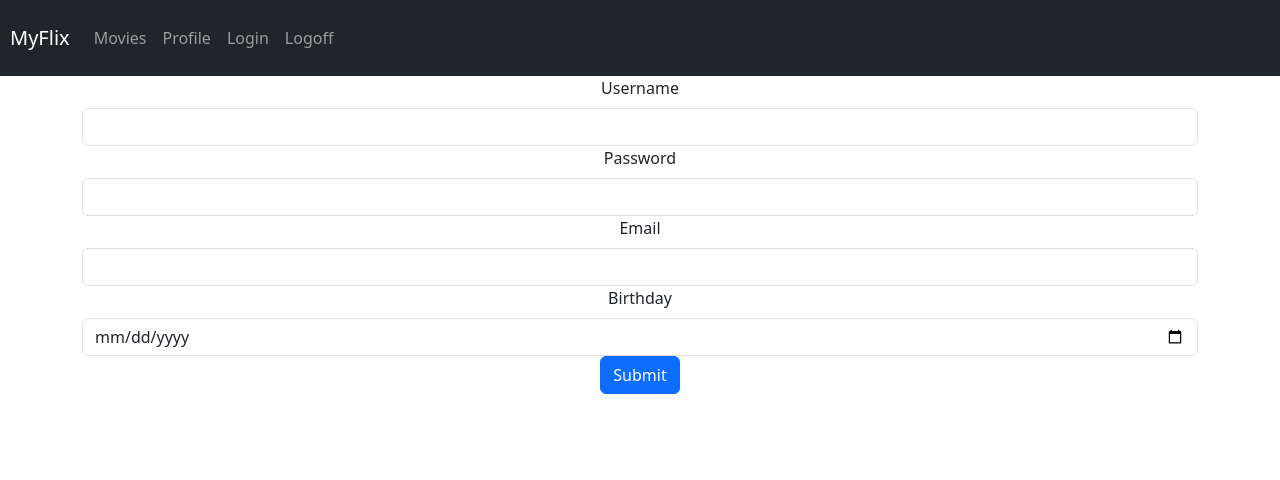
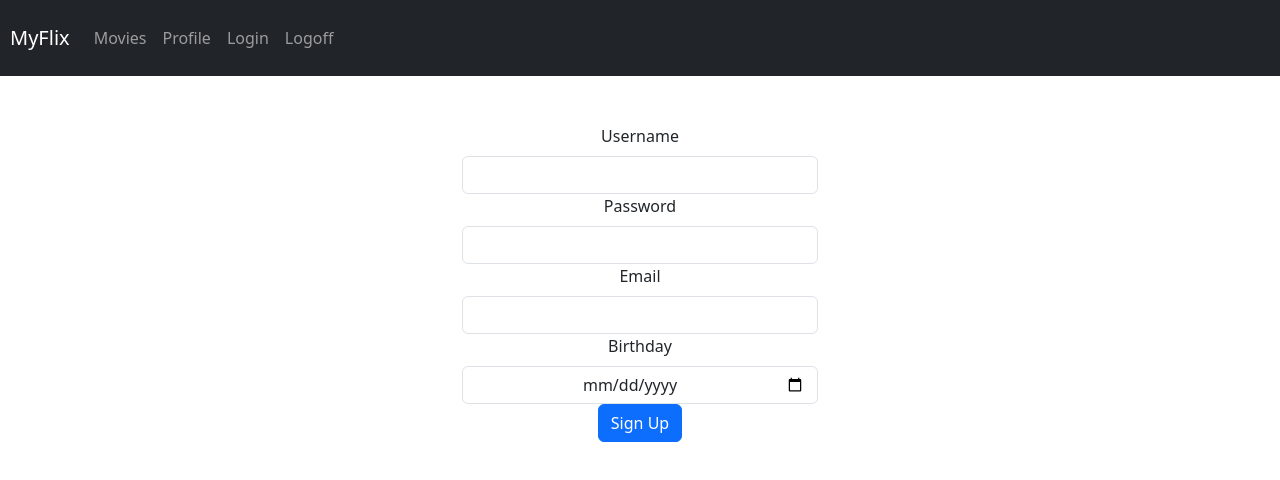
Before and after one commit to mizik1/myFlix-client, a React (Create React App) app: page /signup in a window 1280 px wide. Shown: the top 480 px of the page. Built offline with nearby package versions, Linux system fonts and the light colour scheme.

Commit message:
Summary
Fixed 'Back to Movies' button.

```diff
--- a/src/components/login-view/login-view.jsx
+++ b/src/components/login-view/login-view.jsx
@@ -1,6 +1,9 @@
 import React, { useState } from "react";
 import Button from "react-bootstrap/Button";
 import Form from "react-bootstrap/Form";
+import Row from "react-bootstrap/Row";
+import Col from "react-bootstrap/Col";
+import { Link } from "react-router-dom"; // Import Link from react-router-dom
 
 export const LoginView = ({ onLoggedIn }) => {
   const [username, setUsername] = useState("");
@@ -15,7 +18,6 @@ export const LoginView = ({ onLoggedIn }) => {
       Password: password,
     };
 
-    // Sends post request to my API using fetch then response is parsed to JSON with token
     fetch("https://great-movies-flix-ecc6317feb54.herokuapp.com/login", {
       method: "POST",
       headers: {
@@ -26,25 +28,21 @@ export const LoginView = ({ onLoggedIn }) => {
       .then((response) => response.json())
       .then((data) => {
         if (data.user) {
-          // Store user and token in localStorage
           localStorage.setItem("user", JSON.stringify(data.user));
           localStorage.setItem("token", data.token);
-
-          // Call the onLoggedIn function passed on as a prop
           onLoggedIn(data.user, data.token);
         } else {
-          // Handle login failure
           setError("Login failed. Please check your credentials.");
         }
       })
-      // catch any errors that happened during the fetch request
-      .catch((error) => {
+      .catch(() => {
         setError("An error occurred. Please try again later.");
       });
   };
 
-  // handle form submission. Username input and Password input
   return (
+    <Row className="justify-content-center mt-5">
+      <Col xs={12} sm={8} md={6} lg={4}>
         <Form onSubmit={handleSubmit}>
           {error && <p className="error">{error}</p>}
           <Form.Group controlId="formUsername">
@@ -56,8 +54,17 @@ export const LoginView = ({ onLoggedIn }) => {
             <Form.Control type="password" value={password} onChange={(e) => setPassword(e.target.value)} required />
           </Form.Group>
           <Button variant="primary" type="submit">
-        Submit
+            Login
           </Button>
+
+          {/* Sign Up Button */}
+          <div className="mt-3">
+            <Link to="/signup">
+              <Button variant="secondary">Sign Up</Button>
+            </Link>
+          </div>
         </Form>
+      </Col>
+    </Row>
   );
 };
--- a/src/components/main-view/main-view.jsx
+++ b/src/components/main-view/main-view.jsx
@@ -80,6 +80,7 @@ export const MainView = () => {
               )
             }
           />
+
           <Route
             path="/movies"
             element={
--- a/src/components/profile-view/profile-view.jsx
+++ b/src/components/profile-view/profile-view.jsx
@@ -3,8 +3,11 @@ import Button from "react-bootstrap/Button";
 import Container from "react-bootstrap/Container";
 import Row from "react-bootstrap/Row";
 import Col from "react-bootstrap/Col";
+import { useNavigate } from "react-router-dom"; // Import useNavigate from react-router-dom
 
-export const ProfileView = ({ user, favoriteMovie, onBackClick }) => {
+export const ProfileView = ({ user, favoriteMovie }) => {
+  const navigate = useNavigate(); // Initialize the useNavigate hook
+
   return (
     <Container>
       <Row className="justify-content-md-center">
@@ -22,7 +25,9 @@ export const ProfileView = ({ user, favoriteMovie, onBackClick }) => {
           <p>
             <strong>Favorite Movie:</strong> {favoriteMovie ? favoriteMovie.Title : "No favorite movie selected"}
           </p>
-          <Button variant="primary" onClick={onBackClick}>
+          <Button variant="primary" onClick={() => navigate("/movies")}>
+            {" "}
+            {/* Navigate to /movies */}
             Back to Movies
           </Button>
         </Col>
--- a/src/components/signup-view/signup-view.jsx
+++ b/src/components/signup-view/signup-view.jsx
@@ -1,6 +1,8 @@
 import React, { useState } from "react";
 import Button from "react-bootstrap/Button";
 import Form from "react-bootstrap/Form";
+import Row from "react-bootstrap/Row";
+import Col from "react-bootstrap/Col";
 
 export const SignupView = ({ onSignedUp }) => {
   const [username, setUsername] = useState("");
@@ -19,7 +21,6 @@ export const SignupView = ({ onSignedUp }) => {
       Birthday: birthday,
     };
 
-    // Sends post request to my API using fetch then response is parsed to JSON with token
     fetch("https://great-movies-flix-ecc6317feb54.herokuapp.com/users", {
       method: "POST",
       headers: {
@@ -30,22 +31,20 @@ export const SignupView = ({ onSignedUp }) => {
       .then((response) => response.json())
       .then((data) => {
         if (data.user) {
-          // Call the onSignedUp function passed on as a prop
           onSignedUp();
           alert("Thank you for signing up!");
         } else {
-          // Handle signup failure
-          setError("Sorry your signup failed. Please check your details.");
+          setError("Sorry, your signup failed. Please check your details.");
         }
       })
-      // catch any errors that happened during the fetch request
-      .catch((error) => {
+      .catch(() => {
         setError("An error occurred. Please try again later.");
       });
   };
 
-  // handle form submission. Username input and Password input
   return (
+    <Row className="justify-content-center mt-5">
+      <Col xs={12} sm={8} md={6} lg={4}>
         <Form onSubmit={handleSubmit}>
           {error && <p className="error">{error}</p>}
           <Form.Group controlId="formUsername">
@@ -62,11 +61,20 @@ export const SignupView = ({ onSignedUp }) => {
           </Form.Group>
           <Form.Group controlId="formBirthday">
             <Form.Label>Birthday</Form.Label>
-        <Form.Control type="date" value={birthday} onChange={(e) => setBirthday(e.target.value)} required />
+            <Form.Control
+              type="date"
+              value={birthday}
+              onChange={(e) => setBirthday(e.target.value)}
+              required
+              className="text-center" // Add Bootstrap's text-center class or your custom class
+            />
           </Form.Group>
+
           <Button variant="primary" type="submit">
-        Submit
+            Sign Up
           </Button>
         </Form>
+      </Col>
+    </Row>
   );
 };
```
Lines whose indentation alone changed are shown as unchanged.
